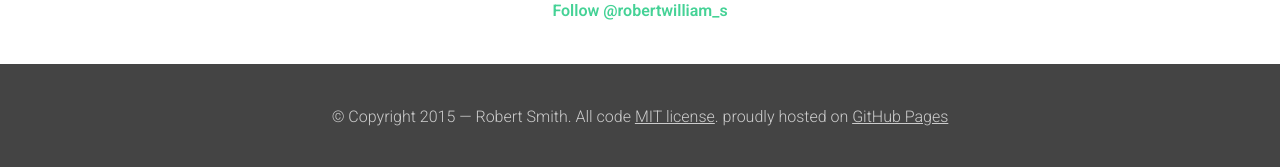
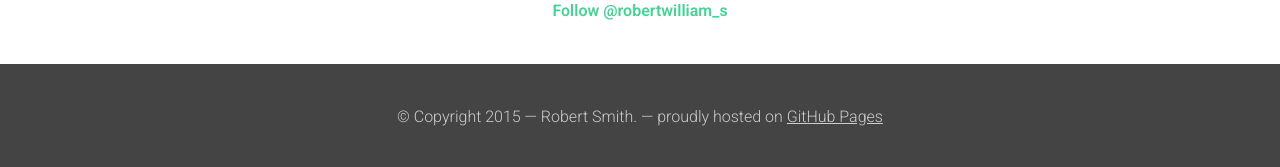
Before and after one commit to rbrtsmith/rbrtsmith.github.io, a Jekyll site: the page built from index.html, in a window 1280 px wide. Shown: the part 1603-1770 px from the top of the page. Built offline with Jekyll 4.4.1, drawn with Linux system fonts in a browser that asks for light colours; the list of posts is cut into pages by our own code; comment, search, counter and statistics services are not loaded.

Commit message:
remove MIT

```diff
--- a/_includes/footer.html
+++ b/_includes/footer.html
@@ -6,10 +6,8 @@
 </div>
 <footer class="site-footer section">
 	<div class="site-wrap site-padding">
-	    	&copy; Copyright {{ 'now' | date: "%Y" }} &mdash; Robert Smith.
-	    	All code <a href="http://opensource.org/licenses/MIT">MIT license</a>.
+	    	&copy; Copyright {{ 'now' | date: "%Y" }} &mdash; Robert Smith. &mdash;
 	    	proudly hosted on <a href="https://pages.github.com/">GitHub Pages</a>
 	</div>
 </footer>
 <script>!function(d,s,id){var js,fjs=d.getElementsByTagName(s)[0],p=/^http:/.test(d.location)?'http':'https';if(!d.getElementById(id)){js=d.createElement(s);js.id=id;js.src=p+'://platform.twitter.com/widgets.js';fjs.parentNode.insertBefore(js,fjs);}}(document, 'script', 'twitter-wjs');</script>
-<!--<script src="http://localhost:35729/livereload.js"></script>-->
```
